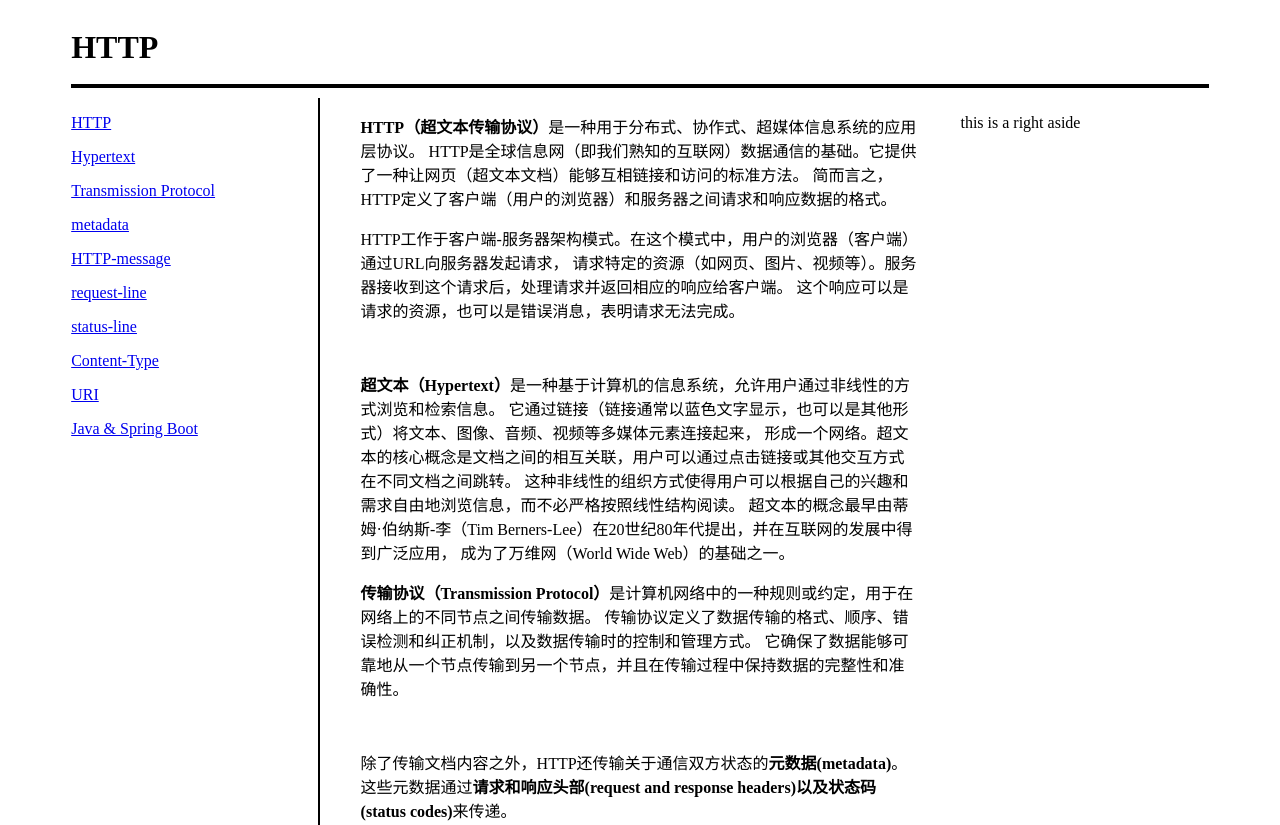
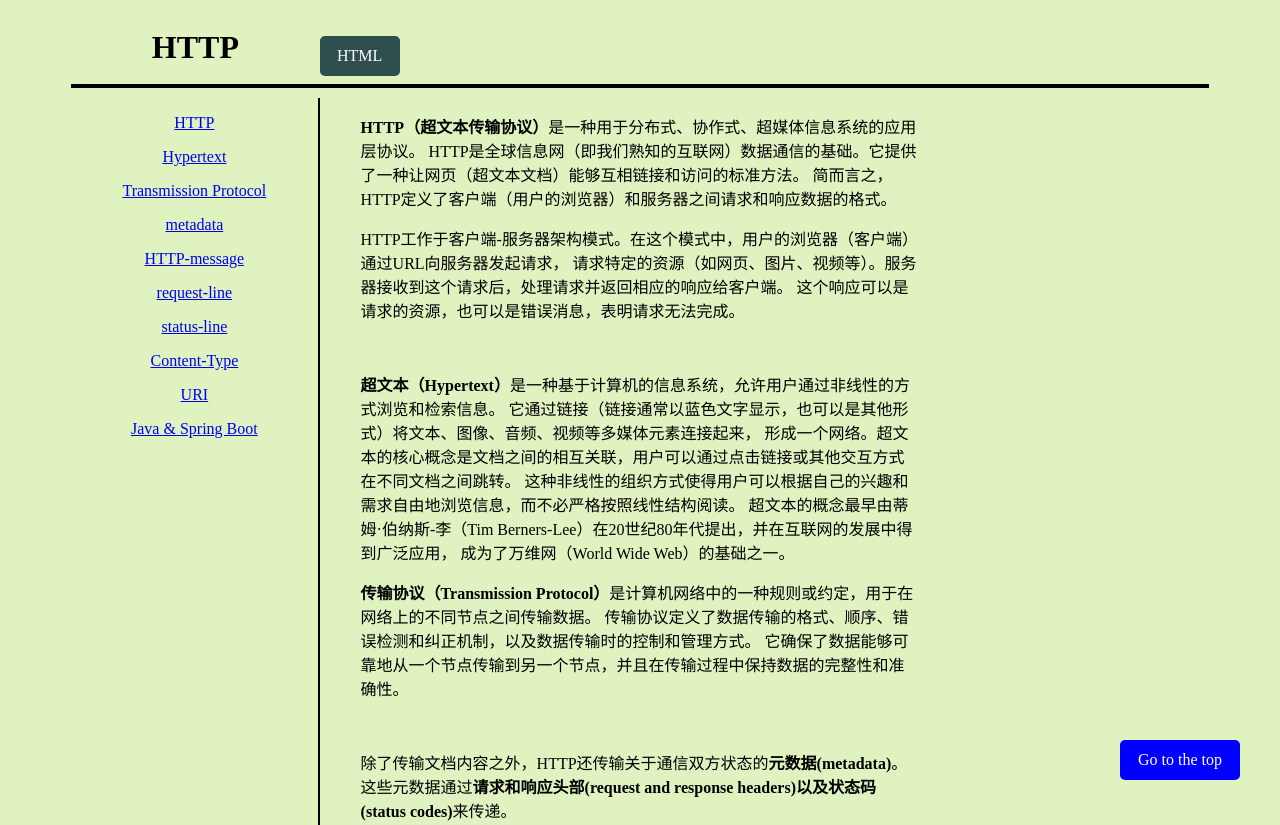
Before and after one commit to kkggbo/Some-Practice, a plain HTML site: page index.html in a window 1280 px wide. Shown: the top 825 px of the page. Drawn offline with Linux system fonts and the light colour scheme.

Commit message:
Add files via upload

```diff
--- a/Test2.css
+++ b/Test2.css
@@ -1,20 +1,31 @@
 .container {
     display: grid;
     grid-template-areas:
-        "header header header"
+        "header header-link header-link"
         "leftsidebar content rightsidebar"
         "footer footer footer";
     grid-template-columns: 2fr 5fr 2fr;
     grid-template-rows: 80px 7fr 80px;
-
     gap: 10px;
     padding-left: 5%;
     padding-right: 5%;
 }
 
+body {
+    background-color: #DFF2BF;
+}
+
 header {
     grid-area: header;
     border-bottom: 4px solid;
+    margin-right: 0;
+}
+
+header-link {
+    grid-area: header-link;
+    border-bottom: 4px solid;
+    margin-left: -10px;
+    line-height: 6;
 }
 
 main {
@@ -26,7 +37,7 @@ main {
 asideL {
     grid-area: leftsidebar;
     border-right: 2px solid;
-
+    text-align:center;
 }
 
 asideR {
@@ -35,6 +46,10 @@ asideR {
 
 footer {
     grid-area: footer;
+}
+
+.title {
+    text-align:center;
 }
 
 .text-box {
@@ -69,3 +84,30 @@ footer {
     text-align:center;
     margin:5px;
 }
+
+.button {
+    position: fixed;
+    right: 40px;
+    bottom: 20px;
+    width: 120px;
+    height: 40px;
+    background-color: blue;
+    text-align: center;
+    text-decoration: none;
+    border-radius: 5px;
+    display: inline-block;
+    color: white;
+    line-height: 2.5;
+}
+
+.link-box {
+    width: 80px;
+    height: 40px;
+    background-color: darkslategrey;
+    text-align: center;
+    text-decoration: none;
+    border-radius: 5px;
+    display: inline-block;
+    color: white;
+    line-height: 2.5;
+}
--- a/index.html
+++ b/index.html
@@ -2,12 +2,15 @@
 <html lang="zh-CN">
 <head>
     <meta charset="UTF-8">
-    <title>HTML</title>
+    <title>HTTP</title>
     <link rel="stylesheet" href="Test2.css" />
 </head>
 <body>
     <div class="container">
-        <header><h1>HTTP</h1></header>
+        <header><h1 id="title" class="title">HTTP</h1></header>
+        <header-link>
+            <a class="link-box" href="HTML.html">HTML</a>
+        </header-link>
         <main>
 
             <p id="HTTP">
@@ -268,8 +271,9 @@
             <p><a href="#URI">URI</a></p>
             <p><a href="#Java and Spring Boot">Java & Spring Boot</a></p>
         </asideL>
-        <asideR><p>this is a right aside</p></asideR>
-        <footer><p>this is a footer</p></footer>
+        <asideR><p></p></asideR>
+        <footer><p></p></footer>
+        <a href="#title" class="button">Go to the top</a>
     </div>
 </body>
 </html>
```
Also changed, not shown: HTML.html (added, +133 -0 lines).
